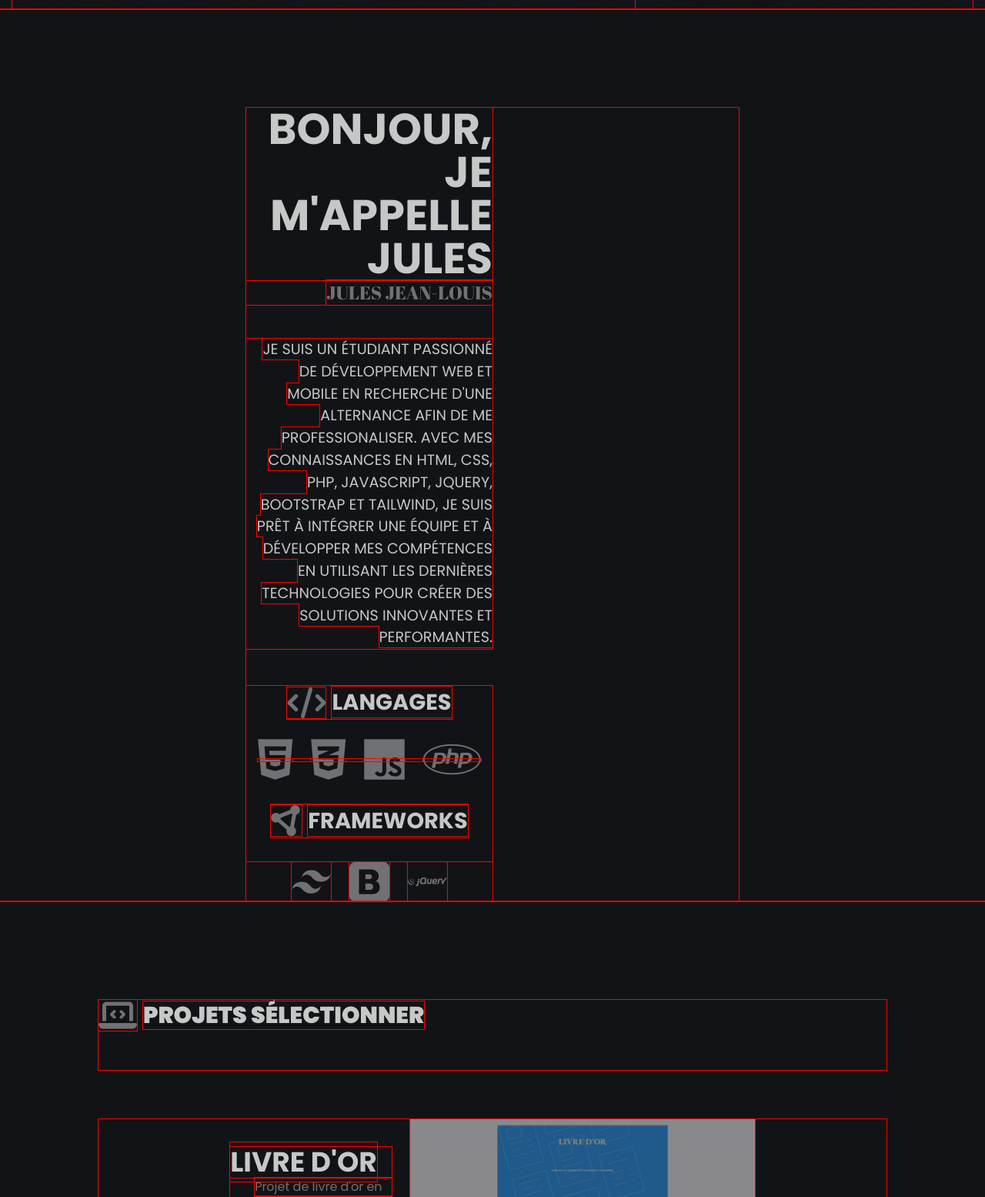
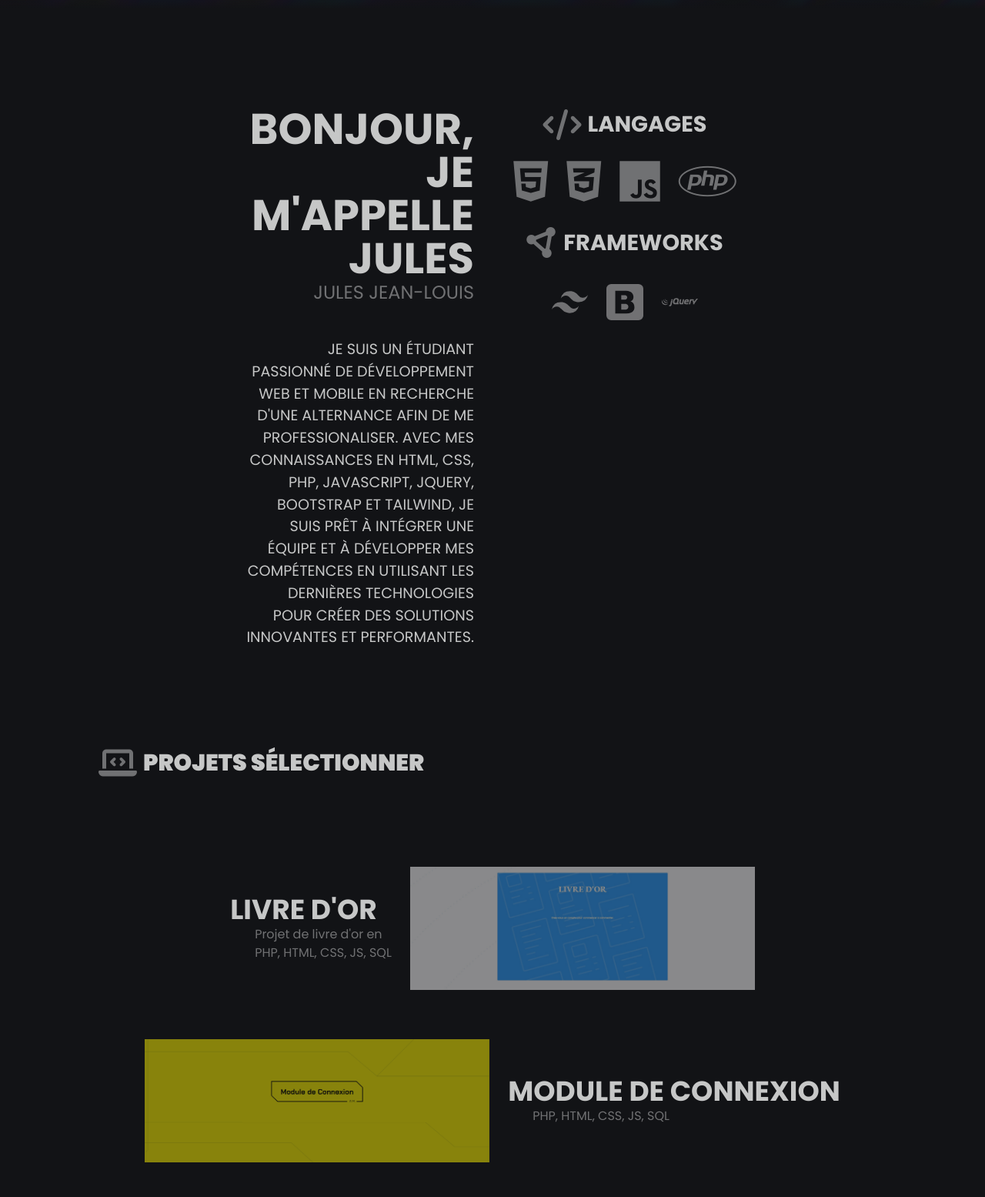
Before and after one commit to jules-jean-louis1/portfolio, a PHP site: page / in a window 1280 px wide. Shown: the part 801-2356 px from the top of the page at 77% size. Run offline with PHP 8.4, Linux system fonts and the light colour scheme; some libraries are stand-ins or nearby versions.

Commit message:
projet fini

```diff
--- a/index.php
+++ b/index.php
@@ -142,7 +142,7 @@
 					<span>d'une alternance</span>
 				</div>
 			</div>
-			<div class="flex flex-col justify-end lg:items-end lg:justify-between w-full">
+			<div class="flex flex-col justify-end lg:flex-row lg:items-end lg:justify-between w-full">
 					<div class="flex flex-col">
 						<div class="flex ml-2">
 								<div class="">
@@ -167,13 +167,13 @@
 									</h1>
 								</div>
 						</div>
-						<div class="mb-10 lg:mb-0" id="home-page-title">
-							<h1 class="text-6xl font-semibold uppercase lg:text-8xl lg:-mt-6 lg:-mb-9">
+						<div class="mb-10 lg:space-y-12" id="home-page-title">
+							<h1 class="text-6xl font-semibold uppercase lg:text-[9em]  lg:-mt-6 lg:-mb-9">
 								<span id="">
 									Hello,
 								</span>
 							</h1>
-							<h1 class="text-6xl font-semibold uppercase lg:text-8xl lg:-mt-6 lg:-mb-9">
+							<h1 class="text-6xl font-semibold uppercase lg:text-[9em]  lg:-mt-6 lg:-mb-9">
 								<span>
 									I 'am Jules
 								</span>
@@ -209,14 +209,15 @@
 				</div>
 
 			</section>
-            <!--<div class="iframeBackground">
-                <iframe src='https://my.spline.design/componentdonutscopy-1b4107d893bce2633e52ce98b6d5cfd2/' frameborder='0' width='100%' height='100%'></iframe>
-            </div>-->
+            <div class="iframeBackground">
+                <iframe src='https://my.spline.design/clonerwavescopy-36e0ef6f39d654d64d91f12b6afdac7e/' frameborder='0' width='100%' height='100%'></iframe>
+<!--                <iframe src='https://my.spline.design/componentdonutscopy-1b4107d893bce2633e52ce98b6d5cfd2/' frameborder='0' width='100%' height='100%'></iframe>-->
+            </div>
 		</article>
         <article>
             <section id="aboutME" class="h-[125vh] lg:h-3/4">
                 <div id="aboutContainer" class="lg:flex lg:justify-center lg:items-center">
-                    <div id="aboutWarpper" class="flex flex-col lg:flex lg:w-6/12 lg:gap-12">
+                    <div id="aboutWarpper" class="flex flex-col lg:flex lg:flex-row lg:w-6/12 lg:gap-12">
                         <div class="flex flex-col lg:w-6/12">
                             <div class="flex flex-col items-center lg:items-end" id="aboutMeTitle">
                                 <h2 class="uppercase text-5xl font-semibold flex flex-col text-center font-black lg:text-end lg:text-[3.5rem] lg:leading-none  gap-y-3.5">
--- a/style.css
+++ b/style.css
@@ -13,7 +13,6 @@
 	margin: 0;
 	padding: 0;
 	box-sizing: border-box;
- 	outline: solid 1px red;
 }
 
 html {
@@ -191,17 +190,19 @@ span.svg_logo {
 #iconLinks {
 	color: hsla(0, 0%, 100%, 0.4);
 }
-.iframeBackground {
-	position: absolute;
-	width: 100%;
-	top: 0;
-	height: 100%;
-	opacity: 0.5;
-}
+
 #btnContactDefilAuto:hover {
 	background: hsla(0, 0%, 100%, 0.4);
 	color: #121316;
 	transition: all 0.5s;
+}
+iframe {
+	position: absolute;
+	top: 0;
+	left: 0;
+	height: 100%;
+	width: 100%;
+	z-index: -1;
 }
 
 /*#############################################################
@@ -226,7 +227,6 @@ span.svg_logo {
 	padding-top: 10%;
 }
 #aboutMeTitle h6{
-	font-family: 'Abril Fatface', cursive;
 	color: hsla(0, 0%, 100%, 0.4);
 }
 #aboutText p{
```
